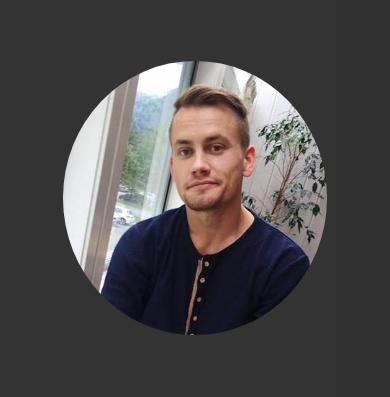
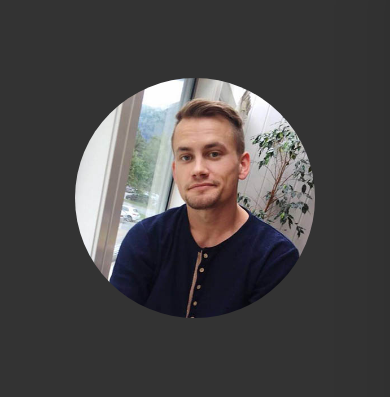
Before and after one commit to Ulvounth/Portfolio-1, a plain HTML site: page index.html in a window 390 px wide. Shown: the part 83-480 px from the top of the page. Drawn offline with Linux system fonts and the light colour scheme.

Commit message:
Update styles.css

```diff
--- a/styles.css
+++ b/styles.css
@@ -139,8 +139,8 @@ section {
 }
 
 .right-div img {
-    max-width: 100%;
-    max-height: 100%;
+    width: 400px;
+    height: 400px;
     border-radius: 50%;
 }
 
@@ -382,6 +382,11 @@ footer p{
         display: initial;
       }
 
+      .right-div img {
+        width: 350px;
+        height: 350px;
+      }
+
       .about-container {
         flex-direction: column;
         align-items: center;
@@ -458,7 +463,8 @@ footer p{
     }
 
     .right-div img {
-        width: 75%;
+        width: 240px;
+        height: 240px;
     }
 
     .project-card img {
```
